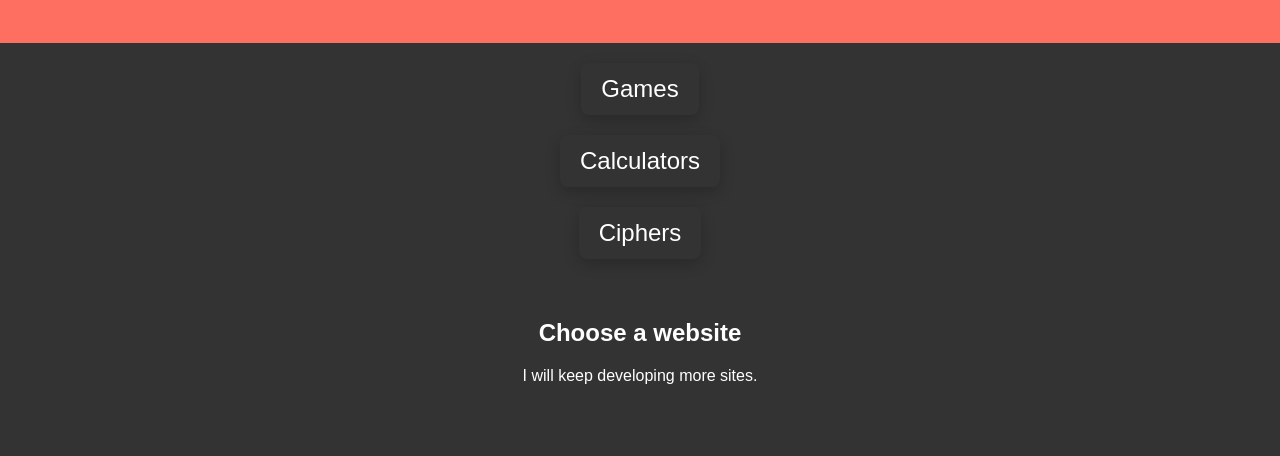
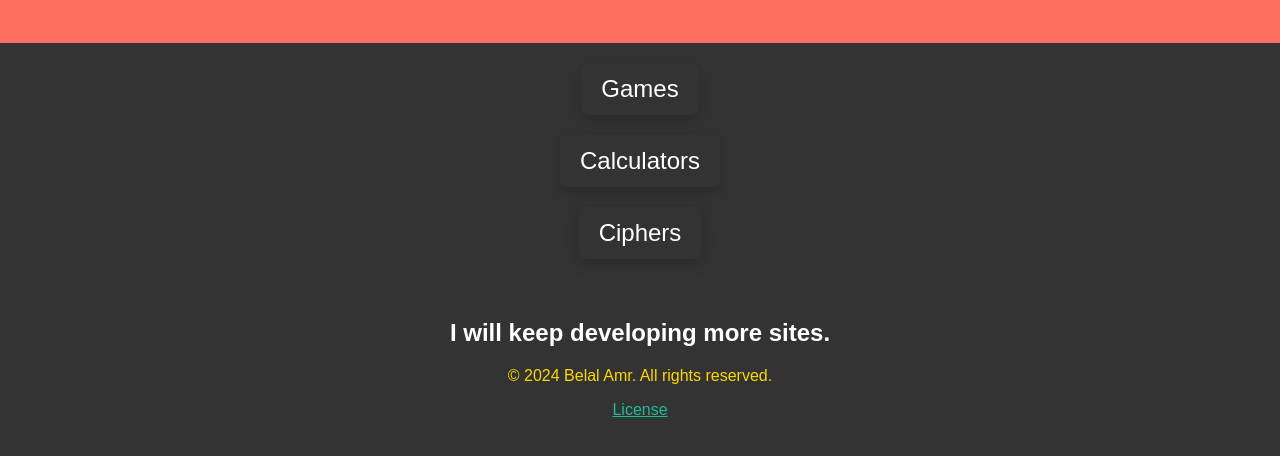
Before and after one commit to BelalAmrMohamed/Belal, a plain HTML site: page index.html in a window 1280 px wide. Shown: the part 282-738 px from the top of the page. Drawn offline with Linux system fonts and the light colour scheme.

Commit message:
Add files via upload

```diff
--- a/index.html
+++ b/index.html
@@ -123,6 +123,20 @@
 }
 
 
+footer {
+  color: #FFD700;
+}
+
+footer a {
+  color: #1abc9c;
+  text-decoration: underline; /* Optional: removes underline */
+}
+
+footer a:hover {
+  color: #148f77; /* Optional: changes color when hovered */
+}
+
+
 #toggleThemeButton {
   position: fixed;
   top: 15px;
@@ -202,9 +216,14 @@
   </nav>
 
   <main>
-    <h2>Choose a website</h2>
-    <p>I will keep developing more sites.</p>
+    <h2>I will keep developing more sites.</h2>
+    <p></p>
   </main>
+
+<footer>
+    <p>&copy; 2024 Belal Amr. All rights reserved.</p>
+    <a href="https://belalamrmohamed.github.io/License/" target="_blank">License</a>
+  </footer>
 
   <script>
     function toggleTheme() {
```
